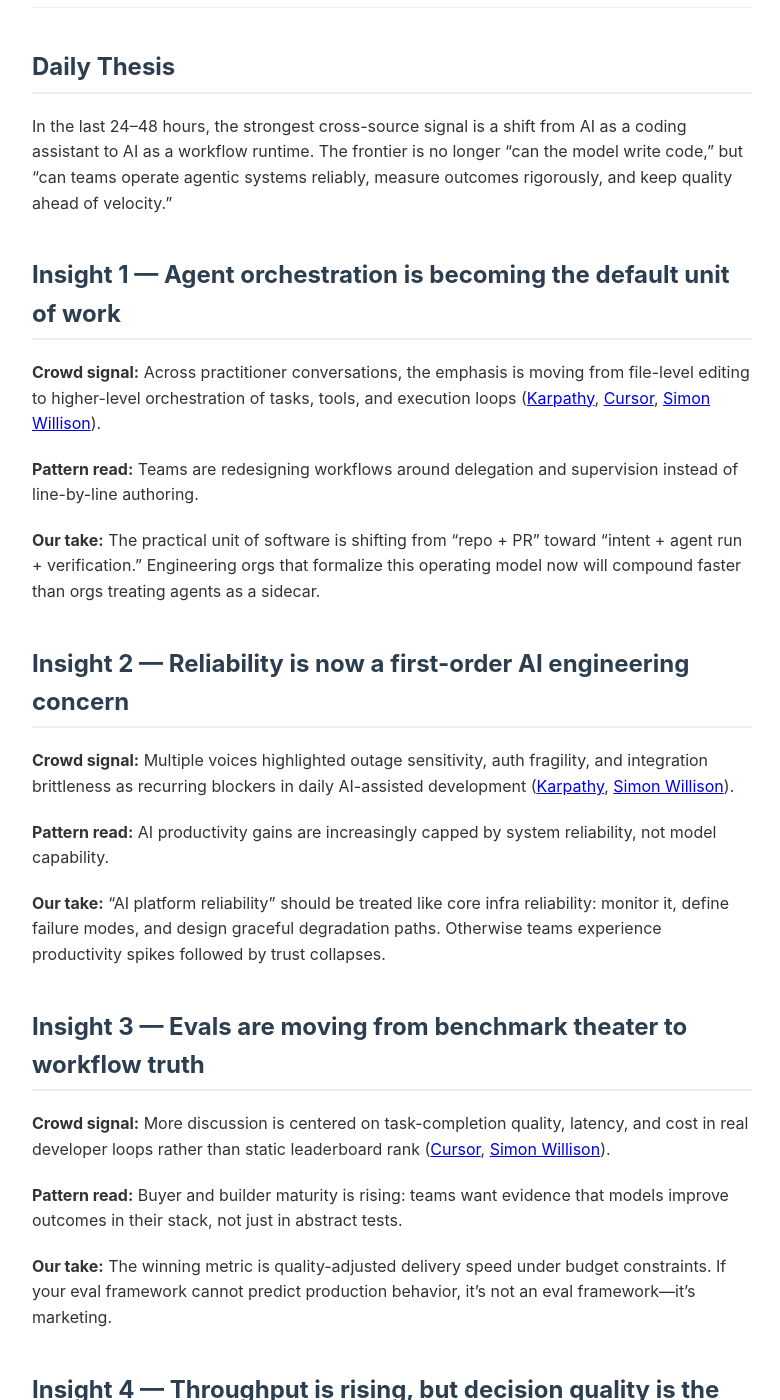
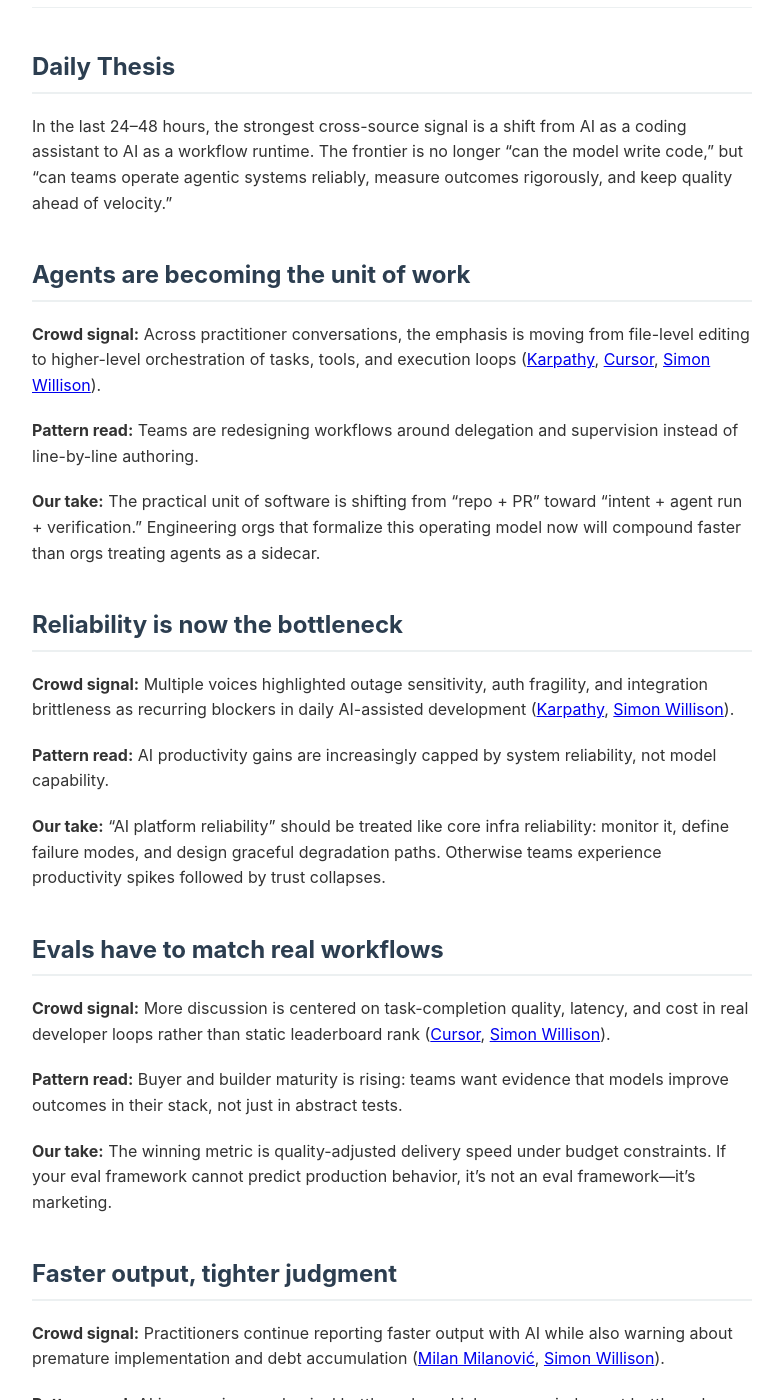
Before and after one commit to henn0124/ai-pulse-feed, a Jekyll site: the page built from _posts/2026-03-13-ai-dev-signals-2026-03-13.md, in a window 1280 px wide and 1400 px high, scrolled down 458 px. Shown: the whole window, without its empty margins (248-1028 px from the left). Built offline with Jekyll 4.4.1, drawn with Linux system fonts in a browser that asks for light colours; some of the changed text lies outside the part shown.

Commit message:
Relax tone: replace numbered insight headings with natural chunk titles

```diff
--- a/_posts/2026-03-13-ai-dev-signals-2026-03-13.md
+++ b/_posts/2026-03-13-ai-dev-signals-2026-03-13.md
@@ -11,7 +11,7 @@ excerpt: "A short daily narrative with crowd-signal synthesis and independent co
 
 In the last 24–48 hours, the strongest cross-source signal is a shift from AI as a coding assistant to AI as a workflow runtime. The frontier is no longer “can the model write code,” but “can teams operate agentic systems reliably, measure outcomes rigorously, and keep quality ahead of velocity.”
 
-## Insight 1 — Agent orchestration is becoming the default unit of work
+## Agents are becoming the unit of work
 
 **Crowd signal:** Across practitioner conversations, the emphasis is moving from file-level editing to higher-level orchestration of tasks, tools, and execution loops ([Karpathy](https://x.com/karpathy), [Cursor](https://x.com/cursor_ai), [Simon Willison](https://x.com/simonw)).
 
@@ -19,7 +19,7 @@ In the last 24–48 hours, the strongest cross-source signal is a shift from AI
 
 **Our take:** The practical unit of software is shifting from “repo + PR” toward “intent + agent run + verification.” Engineering orgs that formalize this operating model now will compound faster than orgs treating agents as a sidecar.
 
-## Insight 2 — Reliability is now a first-order AI engineering concern
+## Reliability is now the bottleneck
 
 **Crowd signal:** Multiple voices highlighted outage sensitivity, auth fragility, and integration brittleness as recurring blockers in daily AI-assisted development ([Karpathy](https://x.com/karpathy), [Simon Willison](https://x.com/simonw)).
 
@@ -27,7 +27,7 @@ In the last 24–48 hours, the strongest cross-source signal is a shift from AI
 
 **Our take:** “AI platform reliability” should be treated like core infra reliability: monitor it, define failure modes, and design graceful degradation paths. Otherwise teams experience productivity spikes followed by trust collapses.
 
-## Insight 3 — Evals are moving from benchmark theater to workflow truth
+## Evals have to match real workflows
 
 **Crowd signal:** More discussion is centered on task-completion quality, latency, and cost in real developer loops rather than static leaderboard rank ([Cursor](https://x.com/cursor_ai), [Simon Willison](https://x.com/simonw)).
 
@@ -35,7 +35,7 @@ In the last 24–48 hours, the strongest cross-source signal is a shift from AI
 
 **Our take:** The winning metric is quality-adjusted delivery speed under budget constraints. If your eval framework cannot predict production behavior, it’s not an eval framework—it’s marketing.
 
-## Insight 4 — Throughput is rising, but decision quality is the real bottleneck
+## Faster output, tighter judgment
 
 **Crowd signal:** Practitioners continue reporting faster output with AI while also warning about premature implementation and debt accumulation ([Milan Milanović](https://x.com/milan_milanovic), [Simon Willison](https://x.com/simonw)).
 
```
Also changed, not shown: daily-blog/_TEMPLATE.md (+5 -5 lines).
